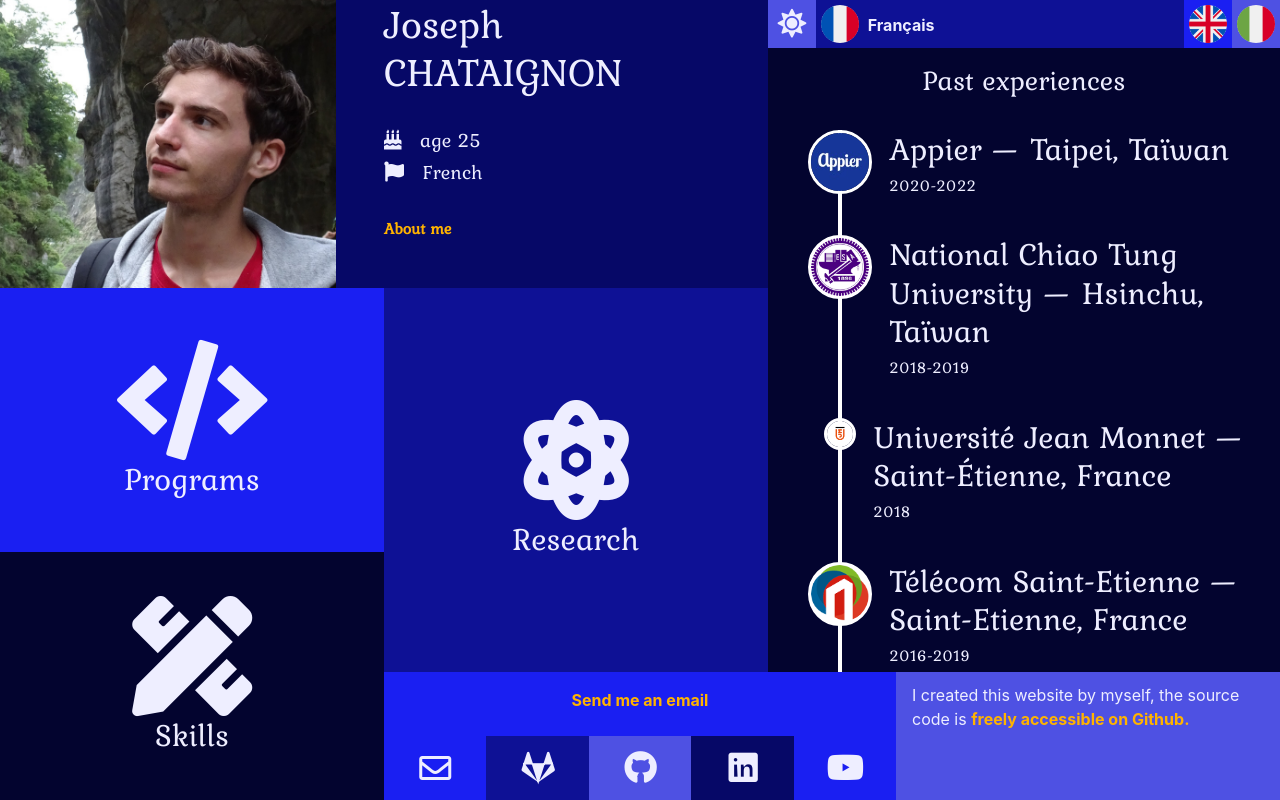
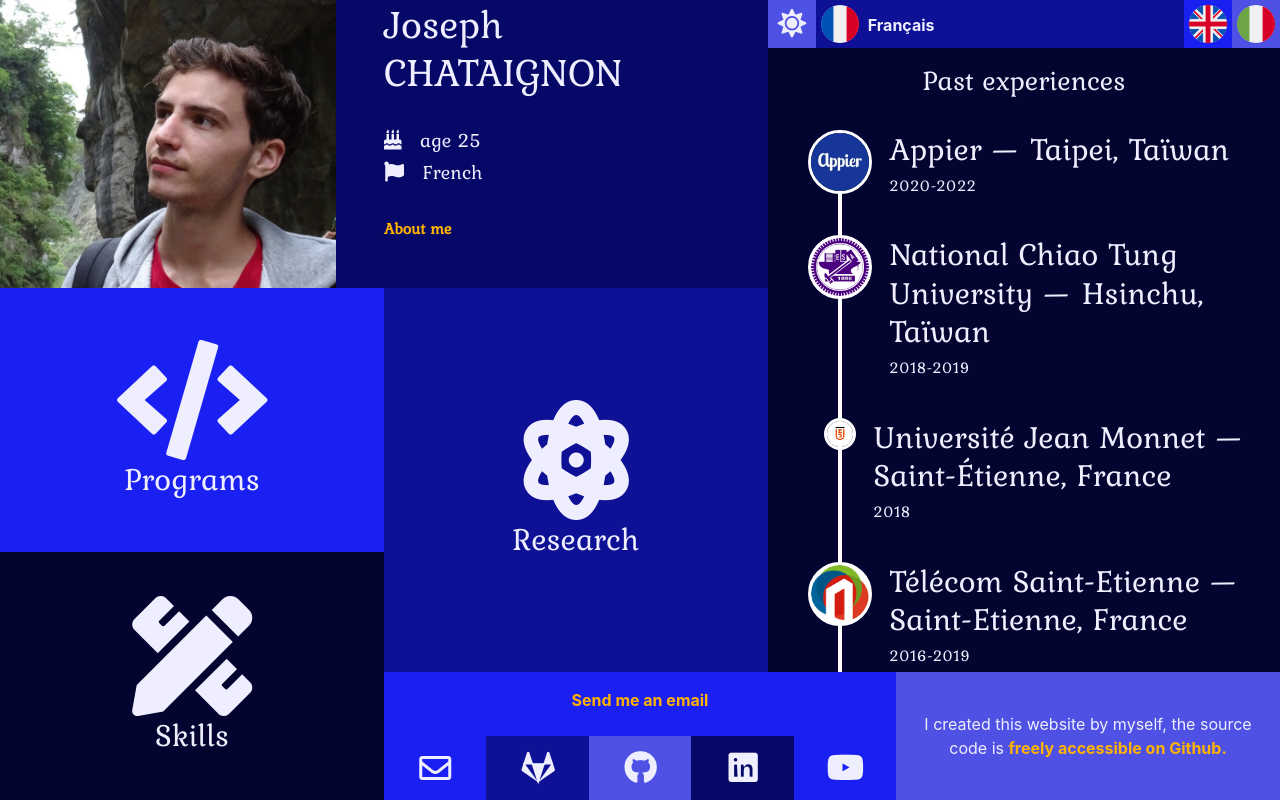
Before and after one commit to JosephChataignon/JosephChataignon.github.io, a plain HTML site: page index.html in a window 1280 px wide. Drawn offline with nearby package versions, Linux system fonts and the light colour scheme.

Commit message:
changement mineur du style

```diff
--- a/style.css
+++ b/style.css
@@ -169,6 +169,7 @@
     margin: 0px; height:0px; overflow: hidden;
     /*transitions don't work here because JQuery changes elements, not class*/
 }
+
 /* Bloc comm */
 .commTile {--button-size: 2rem}
 .commBouton i { font-size: var(--button-size); padding: calc(var(--button-size)/2); cursor: pointer; }
@@ -198,7 +199,13 @@
 #boutonThemeSombre{ padding: .6rem; cursor: pointer; }
 
 /* Bloc License */
-#license-container{ padding: .7rem 1rem; }
+#license-container{
+    padding: .7rem 1rem;
+    text-align: center;
+    top: 50%;
+    position: absolute;
+     transform: translateY(-50%);
+}
 
 
 
```
